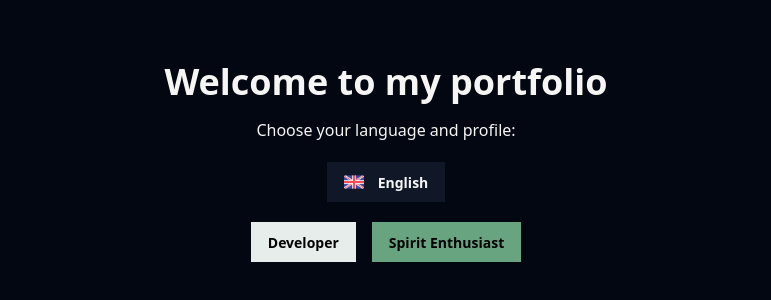
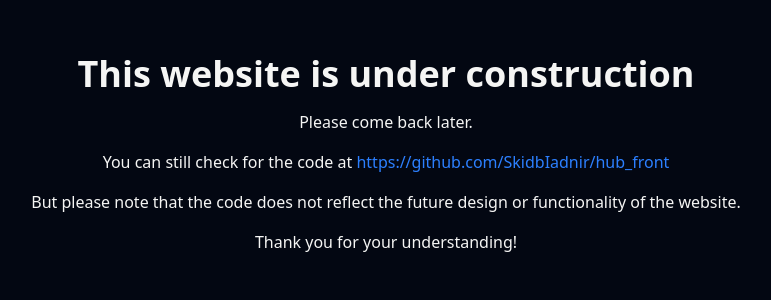
Before and after one commit to SkidbIadnir/hub_front, a SvelteKit app: page / in a window 1280 px wide. Shown: the part 238-538 px from the top of the page, without its empty margins (254-1025 px from the left). Built offline with nearby package versions, Linux system fonts and the light colour scheme.

Commit message:
add: Under construction page

```diff
--- a/src/routes/+page.svelte
+++ b/src/routes/+page.svelte
@@ -18,7 +18,23 @@
 
 <div class="">
 	<div class="flex h-screen flex-col items-center justify-center">
-		{#if localLanguage === 'en'}
+		<h1 class="mb-4 text-4xl font-bold">This website is under construction</h1>
+		<p class="mb-4">Please come back later.</p>
+
+		<p class="mb-4">
+			You can still check for the code at <a
+				class="text-blue-500 hover:underline"
+				href="https://github.com/SkidbIadnir/hub_front"
+				target="_blank">https://github.com/SkidbIadnir/hub_front</a
+			>
+		</p>
+		<p class="mb-4">
+			But please note that the code does not reflect the future design or functionality of the
+			website.
+		</p>
+		<p class="mb-4">Thank you for your understanding!</p>
+		<!-- Uncomment the following section to display a welcome message and language selection -->
+		<!-- {#if localLanguage === 'en'}
 			<h1 class="mb-4 text-4xl font-bold">Welcome to my portfolio</h1>
 			<p class="mb-4">Choose your language and profile:</p>
 		{:else if localLanguage === 'fr'}
@@ -33,6 +49,6 @@
 			<button on:click={() => setProfile('spirit')} class="btn btn-secondary">
 				{localLanguage === 'en' ? 'Spirit Enthusiast' : 'Amateur de Spiritueux'}
 			</button>
-		</div>
+		</div> -->
 	</div>
 </div>
```
